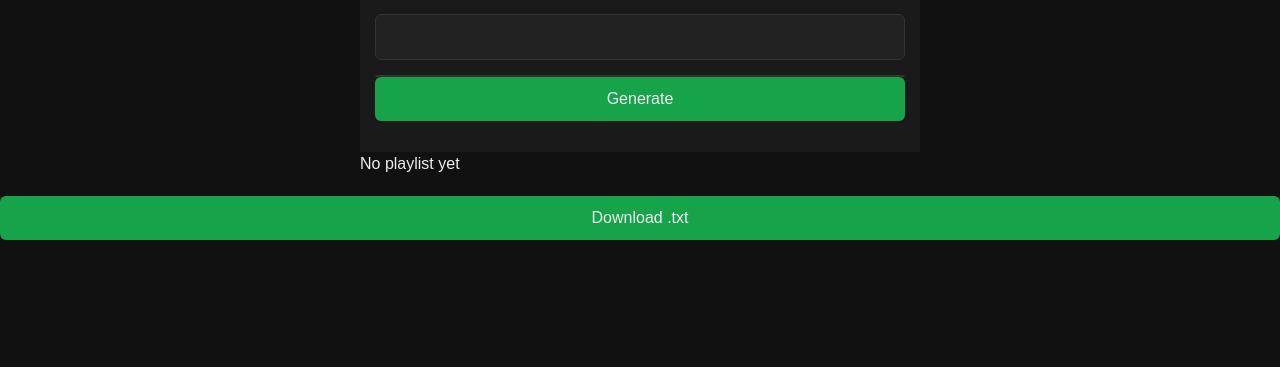
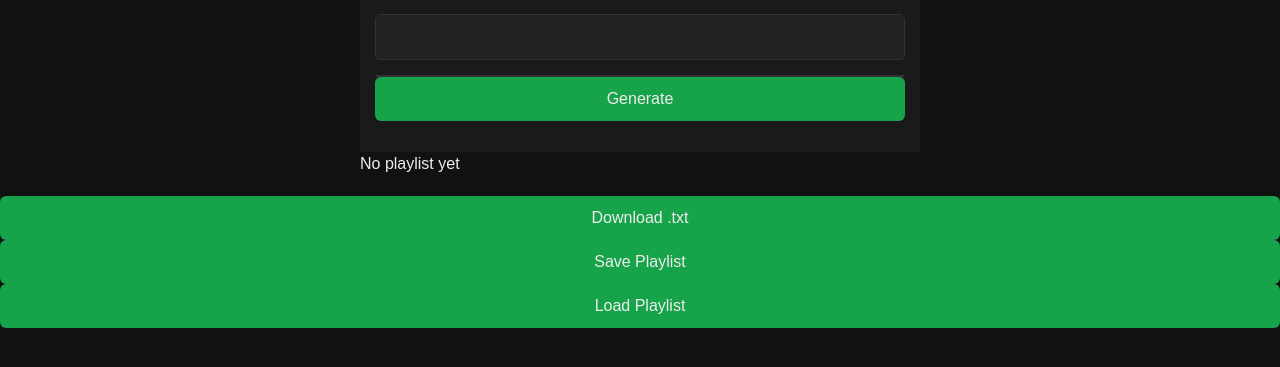
Before and after one commit to Renjini221/plalistgen, a Flask app: page / in a window 1280 px wide. Shown: the part 108-475 px from the top of the page. Run offline with Flask 3, Linux system fonts and the light colour scheme; some libraries are stand-ins or nearby versions.

Commit message:
Added save and Load platlist functions

```diff
--- a/templates/index.html
+++ b/templates/index.html
@@ -36,6 +36,14 @@ body{
     color:white;
 }
 .btn{
+    width:100%;
+    padding:10px;
+    background:#16a34a;
+    border:none;
+    border-radius:6px;
+    cursor:pointer;
+}
+.btn two{
     width:100%;
     padding:10px;
     background:#16a34a;
@@ -91,6 +99,17 @@ body{
     padding:8px;
     cursor:pointer;
 }
+.loadbtn{
+    .loadbtn{
+     width:100%;
+    padding:10px;
+    background:#16a34a;
+    border:none;
+    border-radius:6px;
+    cursor:pointer;
+
+}
+}
 
             </style>
             </head>
@@ -139,6 +158,13 @@ body{
 Download .txt
 
 </button>
+<button onclick="savePlaylist()" class="btn">
+    Save Playlist
+</button>
+
+<a href="load" class="loadbtn">
+  <button class="loadbtn">Load Playlist</button>
+</a>
             </body>
             <script>
             function playSong(btn){
@@ -233,5 +259,46 @@ document.querySelectorAll(".player button") .forEach(b=>{
                     searchBox.value = text;
                     suggestionsBox.innerHTML= "";
                 }
+               function savePlaylist(){
+    const songs = [];
+
+    document.querySelectorAll(".card").forEach(card=>{
+        const titleEl = card.querySelector(".title");
+        const artistEl = card.querySelector(".artist");
+        const audioEl = card.querySelector("audio");
+        const imgEl = card.querySelector("img");
+
+        const title = titleEl ? titleEl.innerText.trim() : null;
+        const artist = artistEl ? artistEl.innerText.trim() : "Unknown";
+        const audio = audioEl ? audioEl.src : "";
+        const img = imgEl ? imgEl.src : "";
+
+        // 🔥 IMPORTANT: only push VALID songs
+        if(title && audio){
+            songs.push({
+                name: title,
+                artist: artist,
+                audio: audio,
+                img: img
+            });
+        }
+    });
+
+    if(songs.length === 0){
+        alert("No valid songs to save!");
+        return;
+    }
+
+    let all = JSON.parse(localStorage.getItem("playlists")) || {};
+    const name = document.getElementById("searchBox").value || "My Playlist";
+
+    all[name] = songs;
+
+    localStorage.setItem("playlists", JSON.stringify(all));
+
+    console.log("Saved:", songs); // 🔥 debug
+    alert("Playlist saved");
+}
+
             </script>
 </html>
```
